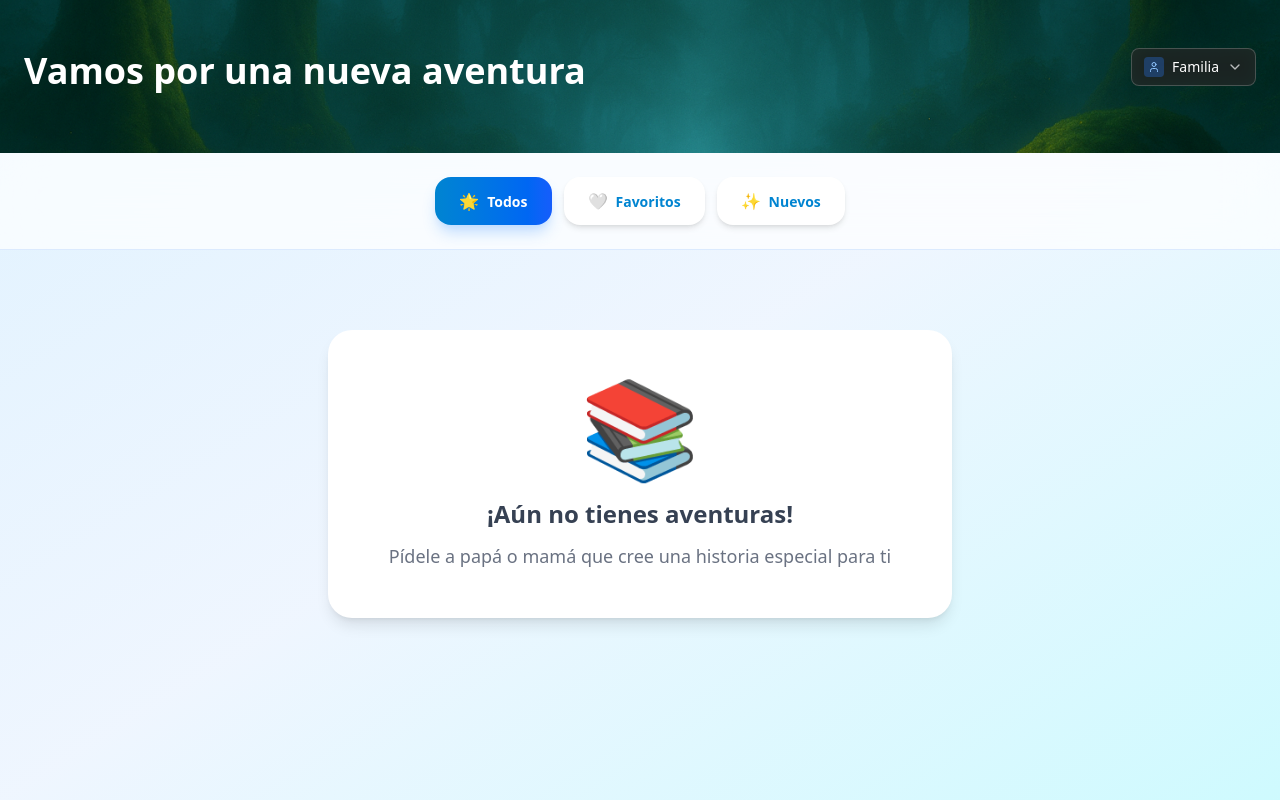
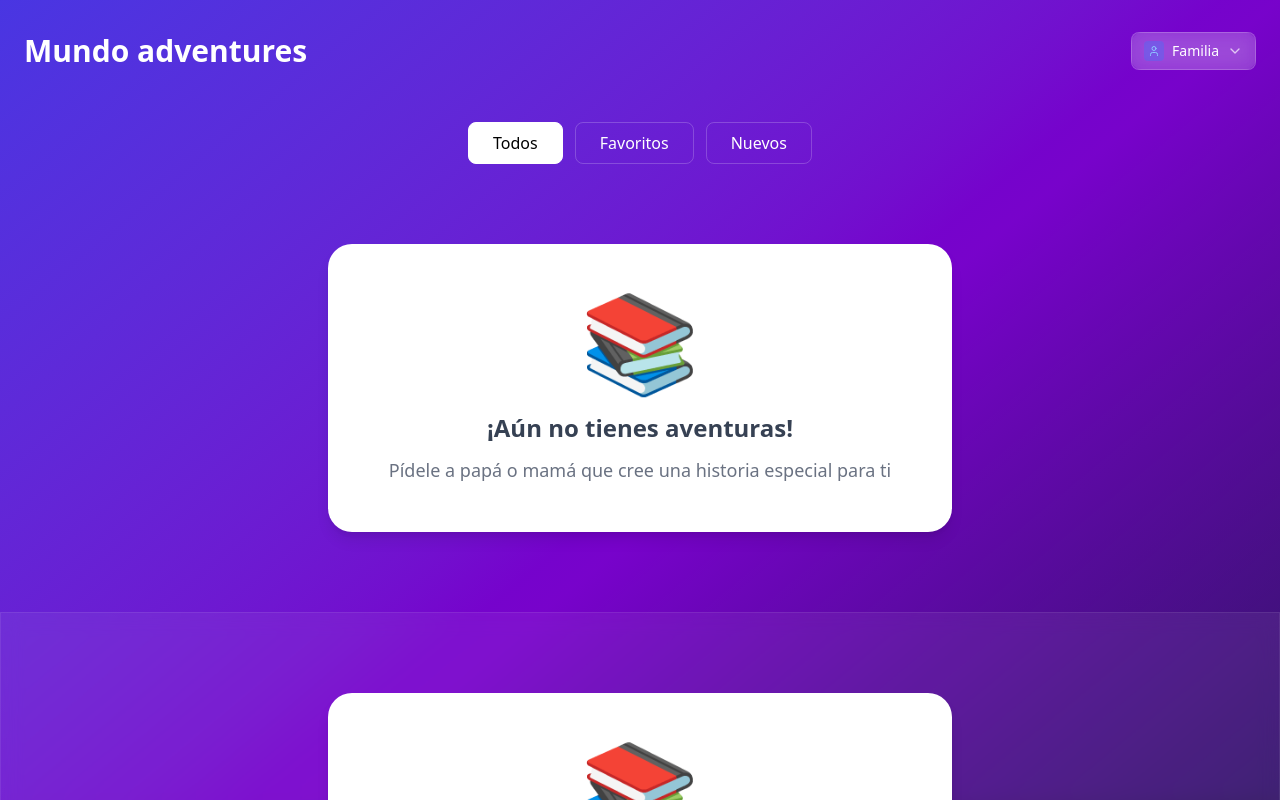
Before and after one commit to and27/mundo, a Next.js app: page /child/stories in a window 1280 px wide. Shown: the top 800 px of the page. Built offline with nearby package versions, Linux system fonts and the light colour scheme.

Commit message:
feat(kids): modify palette and layout of kids mode section

```diff
--- a/src/app/child/stories/page.tsx
+++ b/src/app/child/stories/page.tsx
@@ -1,138 +1,48 @@
 "use client";
 
-import { useState } from "react";
-import ModeToggle from "@/components/dashboard/ModeToggle";
+import { KidsFilters } from "@/components/kids/KidsFilters";
+import { KidsHeader } from "@/components/kids/KidsHeader";
+import { KidsStoriesSection } from "@/components/kids/KidsStoriesSection";
+import { useKidsStoryFilters } from "@/hooks/useKidsStoryFilters";
 import { useSavedGuides } from "@/hooks/useSavedGuides";
-import StoryCard from "@/components/dashboard/StoryCard";
 import { useRouter } from "next/navigation";
-import Image from "next/image";
 
 export default function ChildStoriesPage() {
-  const [activeFilter, setActiveFilter] = useState("todos");
-  const [favorites, setFavorites] = useState<Set<string>>(new Set());
-
   const { savedGuides, isLoaded } = useSavedGuides();
   const router = useRouter();
-  console.log(savedGuides);
 
-  const filteredStories = savedGuides.filter((story) => {
-    if (activeFilter === "favoritos") return favorites.has(story.id);
-    if (activeFilter === "nuevos") return false; // TODO: agregar lógica de "nuevos" basada en fecha
-    return true;
-  });
+  const {
+    activeFilter,
+    setActiveFilter,
+    favorites,
+    toggleFavorite,
+    filteredStories,
+  } = useKidsStoryFilters(savedGuides);
 
-  const handlePlayStory = (storyId: string) => {
-    router.push(`/cuentos/${storyId}`);
-  };
-
-  const handleToggleFavorite = (guideId: string) => {
-    setFavorites((prev) => {
-      const newFavorites = new Set(prev);
-      if (newFavorites.has(guideId)) {
-        newFavorites.delete(guideId);
-      } else {
-        newFavorites.add(guideId);
-      }
-      return newFavorites;
-    });
-  };
-
-  if (!isLoaded) {
-    return (
-      <main className="min-h-screen w-full bg-gradient-to-br from-sky-100 via-blue-50 to-cyan-100 flex items-center justify-center">
-        <div className="bg-white rounded-3xl p-12 shadow-lg">
-          <div className="animate-spin rounded-full h-12 w-12 border-b-2 border-sky-400 mx-auto mb-4"></div>
-          <p className="text-sky-600 font-semibold text-center">
-            Cargando tus aventuras...
-          </p>
-        </div>
-      </main>
-    );
-  }
+  // if (!isLoaded) return <KidsLoading />;
 
   return (
-    <main className="min-h-screen w-full bg-gradient-to-br from-sky-100 via-blue-50 to-cyan-100">
-      <div className="bg-gradient-to-r from-sky-400 via-blue-400 to-cyan-400 relative">
-        <div className="w-full relative flex justify-between items-start px-6 py-12">
-          <Image
-            src={"/images/forest-bg-dark.png"}
-            alt=""
-            fill
-            className="absolute object-cover"
-          />
-          <h1 className="z-100 text-3xl md:text-4xl font-bold text-white mb-3 leading-tight">
-            Vamos por una nueva aventura
-          </h1>
-          <div className="z-100 bg-black/50 rounded-lg backdrop-blur-sm">
-            <ModeToggle variant="header" />
-          </div>
-        </div>
+    <main className="min-h-screen bg-gradient-to-br from-indigo-600/90 via-purple-700/90">
+      <KidsHeader />
+
+      <div className="max-w-6xl mx-auto">
+        <KidsFilters active={activeFilter} onChange={setActiveFilter} />
       </div>
-
-      <div className="sticky top-0 bg-white/70 backdrop-blur-xl border-b border-blue-100 px-6 py-6 z-10">
-        <div className="max-w-4xl mx-auto flex justify-center gap-3">
-          {[
-            { key: "todos", label: "Todos", icon: "🌟" },
-            { key: "favoritos", label: "Favoritos", icon: "🤍" },
-            { key: "nuevos", label: "Nuevos", icon: "✨" },
-          ].map((filter) => (
-            <button
-              key={filter.key}
-              onClick={() => setActiveFilter(filter.key)}
-              className={`px-6 py-3 rounded-2xl text-sm font-bold transition-all transform hover:scale-105 ${
-                activeFilter === filter.key
-                  ? "bg-gradient-to-r from-sky-600 to-blue-600 text-white shadow-lg shadow-blue-200"
-                  : "bg-white text-sky-600 hover:bg-sky-50 shadow-md"
-              }`}
-            >
-              <span className="text-base">{filter.icon}</span>
-              <span className="ml-2">{filter.label}</span>
-            </button>
-          ))}
-        </div>
-      </div>
-
-      <div className="max-w-6xl mx-auto px-6 py-8">
-        {filteredStories.length > 0 ? (
-          <div className="grid grid-cols-1 md:grid-cols-2 gap-6">
-            {filteredStories.map((story, index) => (
-              <StoryCard
-                key={`kids-story-${story.id}-${index}`}
-                guide={story}
-                variant="kids"
-                onPlay={() => handlePlayStory(story.id)}
-                isFavorite={favorites.has(story.id)}
-                onToggleFavorite={() => handleToggleFavorite(story.id)}
-              />
-            ))}
-          </div>
-        ) : (
-          <div className="max-w-2xl mx-auto px-6 py-12 text-center">
-            <div className="bg-white rounded-3xl p-12 shadow-lg">
-              {savedGuides.length === 0 ? (
-                <>
-                  <div className="text-8xl mb-6">📚</div>
-                  <h3 className="text-2xl font-bold text-gray-700 mb-3">
-                    ¡Aún no tienes aventuras!
-                  </h3>
-                  <p className="text-gray-500 text-lg">
-                    Pídele a papá o mamá que cree una historia especial para ti
-                  </p>
-                </>
-              ) : (
-                <>
-                  <div className="text-8xl mb-6">🔍</div>
-                  <h3 className="text-2xl font-bold text-gray-700 mb-3">
-                    No hay aventuras en esta sección
-                  </h3>
-                  <p className="text-gray-500 text-lg">
-                    Intenta con otro filtro para encontrar tus historias
-                  </p>
-                </>
-              )}
-            </div>
-          </div>
-        )}
+      <KidsStoriesSection
+        stories={filteredStories}
+        allStories={savedGuides}
+        favorites={favorites}
+        onPlay={(id) => router.push(`/cuentos/${id}`)}
+        onToggleFavorite={toggleFavorite}
+      />
+      <div className="mi-surface-soft">
+        <KidsStoriesSection
+          stories={filteredStories}
+          allStories={savedGuides}
+          favorites={favorites}
+          onPlay={(id) => router.push(`/cuentos/${id}`)}
+          onToggleFavorite={toggleFavorite}
+        />
       </div>
     </main>
   );
--- /dev/null
+++ b/src/components/kids/KidsFilters.tsx
@@ -0,0 +1,36 @@
+type FilterKey = "todos" | "favoritos" | "nuevos";
+
+const FILTERS: { key: FilterKey; label: string; icon: string }[] = [
+  { key: "todos", label: "Todos", icon: "🌟" },
+  { key: "favoritos", label: "Favoritos", icon: "🤍" },
+  { key: "nuevos", label: "Nuevos", icon: "✨" },
+];
+
+export function KidsFilters({
+  active,
+  onChange,
+}: {
+  active: FilterKey;
+  onChange: (key: FilterKey) => void;
+}) {
+  return (
+    <div className="pt-5 text-white">
+      <div className="max-w-4xl mx-auto flex justify-center gap-3">
+        {FILTERS.map((filter) => (
+          <button
+            key={filter.key}
+            onClick={() => onChange(filter.key)}
+            className={`border px-6 min-w-[40px] text-md py-2 rounded-lg ${
+              active === filter.key
+                ? "bg-white text-black border-white"
+                : "border-white/20"
+            }
+              `}
+          >
+            {filter.label}
+          </button>
+        ))}
+      </div>
+    </div>
+  );
+}
--- /dev/null
+++ b/src/components/kids/KidsHeader.tsx
@@ -0,0 +1,17 @@
+import ModeToggle from "../dashboard/ModeToggle";
+
+export function KidsHeader() {
+  return (
+    <header className="relative">
+      <div className="flex items-center justify-center px-6 py-6 md:py-8">
+        <h1 className="text-center text-2xl md:text-3xl font-bold text-white">
+          Mundo adventures
+        </h1>
+
+        <div className="ml-auto bg-white/10 rounded-xl backdrop-blur-sm">
+          <ModeToggle variant="header" />
+        </div>
+      </div>
+    </header>
+  );
+}
--- /dev/null
+++ b/src/components/kids/KidsStoriesSection.tsx
@@ -0,0 +1,78 @@
+"use client";
+
+import StoryCard from "@/components/dashboard/StoryCard";
+
+type Guide = {
+  id: string;
+  // agrega aquí los campos que StoryCard realmente usa (title, imageUrl, etc.)
+  // el tipo mínimo solo necesita id para favoritos/play
+};
+
+export function KidsStoriesSection({
+  stories,
+  allStories,
+  favorites,
+  onPlay,
+  onToggleFavorite,
+}: {
+  stories: Guide[];
+  allStories: Guide[];
+  favorites: Set<string>;
+  onPlay: (id: string) => void;
+  onToggleFavorite: (id: string) => void;
+}) {
+  const hasAnyStories = allStories.length > 0;
+  const hasFiltered = stories.length > 0;
+
+  if (hasFiltered) {
+    return (
+      <div className="max-w-6xl mx-auto px-4 py-8">
+        <h2 className="text-white text-2xl mi-section-title">Subtitle</h2>
+
+        <div className="grid grid-cols-1 sm:grid-cols-2 lg:grid-cols-3 gap-6">
+          {stories.map((story, index) => (
+            <StoryCard
+              key={`kids-story-${story.id}-${index}`}
+              guide={story as any}
+              variant="kids"
+              onPlay={() => onPlay(story.id)}
+              isFavorite={favorites.has(story.id)}
+              onToggleFavorite={() => onToggleFavorite(story.id)}
+            />
+          ))}
+        </div>
+      </div>
+    );
+  }
+
+  // Empty states
+  return (
+    <div className="max-w-6xl mx-auto px-6 py-8">
+      <div className="max-w-2xl mx-auto px-6 py-12 text-center">
+        <div className="bg-white rounded-3xl p-12 shadow-lg">
+          {!hasAnyStories ? (
+            <>
+              <div className="text-8xl mb-6">📚</div>
+              <h3 className="text-2xl font-bold text-gray-700 mb-3">
+                ¡Aún no tienes aventuras!
+              </h3>
+              <p className="text-gray-500 text-lg">
+                Pídele a papá o mamá que cree una historia especial para ti
+              </p>
+            </>
+          ) : (
+            <>
+              <div className="text-8xl mb-6">🔍</div>
+              <h3 className="text-2xl font-bold text-gray-700 mb-3">
+                No hay aventuras en esta sección
+              </h3>
+              <p className="text-gray-500 text-lg">
+                Intenta con otro filtro para encontrar tus historias
+              </p>
+            </>
+          )}
+        </div>
+      </div>
+    </div>
+  );
+}
--- /dev/null
+++ b/src/hooks/useKidsStoryFilters.ts
@@ -0,0 +1,35 @@
+import { Guide } from "@/types/guides";
+import { useMemo, useState } from "react";
+
+export function useKidsStoryFilters(stories: Guide[]) {
+  const [activeFilter, setActiveFilter] = useState<
+    "todos" | "favoritos" | "nuevos"
+  >("todos");
+  const [favorites, setFavorites] = useState<Set<string>>(new Set());
+
+  const filteredStories = useMemo(() => {
+    if (activeFilter === "favoritos") {
+      return stories.filter((s) => favorites.has(s.id));
+    }
+    if (activeFilter === "nuevos") {
+      return [];
+    }
+    return stories;
+  }, [stories, activeFilter, favorites]);
+
+  const toggleFavorite = (id: string) => {
+    setFavorites((prev) => {
+      const next = new Set(prev);
+      next.has(id) ? next.delete(id) : next.add(id);
+      return next;
+    });
+  };
+
+  return {
+    activeFilter,
+    setActiveFilter,
+    favorites,
+    toggleFavorite,
+    filteredStories,
+  };
+}
```
